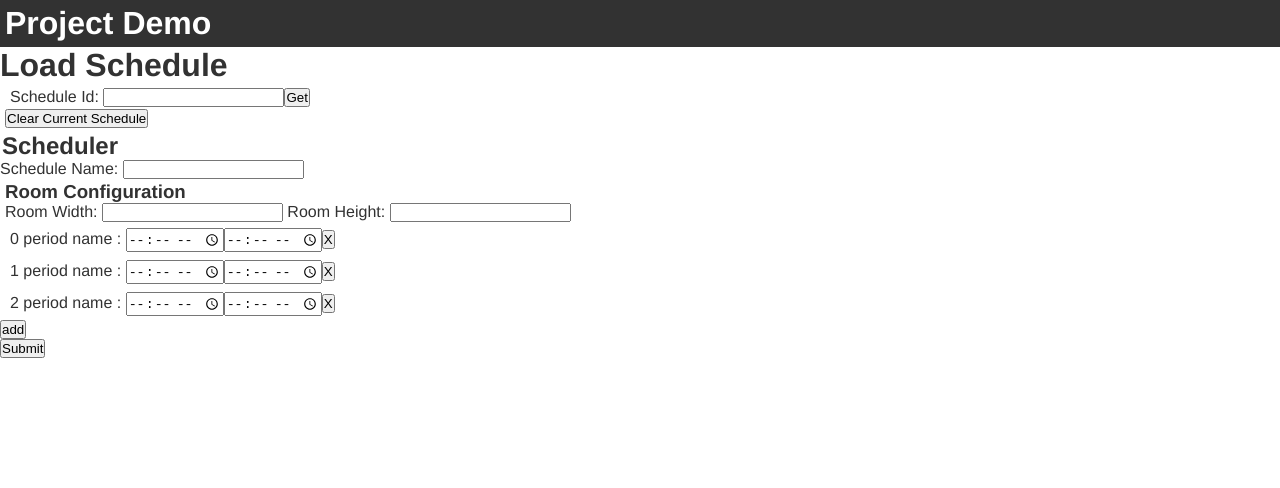
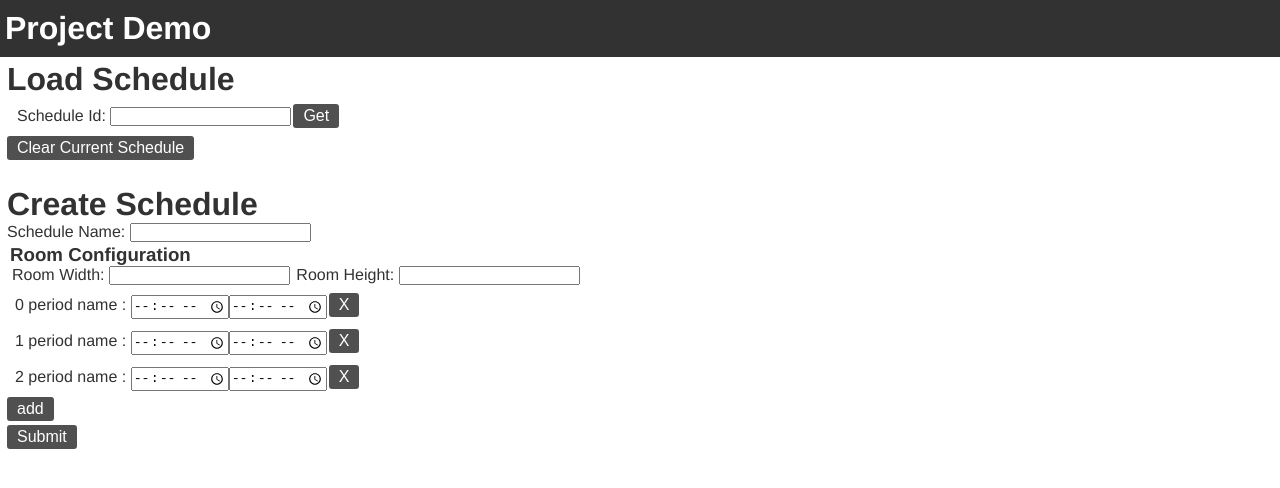
Before and after one commit to GabeFiorot/degreeProject, an Angular app: page / in a window 1280 px wide. Shown: the top 488 px of the page. Built offline with nearby package versions, Linux system fonts and the light colour scheme.

Commit message:
css stuff

```diff
--- a/src/app/schedule-builder/schedule-builder.component.css
+++ b/src/app/schedule-builder/schedule-builder.component.css
@@ -1,11 +1,51 @@
 div{
-padding-left: 5px;
-padding-right: 5px;
-padding-bottom: 2px;
-padding-top: 2px;
+    padding-left: 5px;
+    padding-right: 5px;
+    padding-bottom: 2px;
+    padding-top: 2px;
+}
+
+label{
+    margin-top: 2px;
+    margin-left: 2px;
+}
+
+form{
+    padding-left: 5px;
+    padding-right: 5px;
+    padding-bottom: 2px;
+    padding-top: 2px;
 }
 
 h2{
     margin-top: 2px;
     margin-left: 2px;
 }
+
+h1{
+    margin-top: 2px;
+    margin-left: 2px;
+}
+
+button {
+    background-color: rgb(80, 80, 80);
+    border: none;
+    color: white;
+    padding: 3px 10px;
+    text-align: center;
+    text-decoration: none;
+    display: inline-block;
+    font-size: 16px;
+    margin-left: 2px;
+    margin-right: 2px;
+    margin-top: 2px;
+    margin-bottom: 2px;
+    border-radius: 3px;
+    transition-duration: 0.1s;
+  }
+
+button:hover{
+    background-color: rgb(151, 151, 151);
+    color: white;
+    border: 5% solid rgb(80, 80, 80);
+  }
--- a/src/app/schedule-builder/schedule-builder.component.html
+++ b/src/app/schedule-builder/schedule-builder.component.html
@@ -1,5 +1,6 @@
-<h1>Load Schedule</h1>
+
 <div>
+  <h1>Load Schedule</h1>
   <form (ngSubmit)="loadNewSchedule($event)">
     <div>
       <label>
@@ -13,6 +14,7 @@
   <p>
     <button type="button" (click)="clearSchedule()">Clear Current Schedule</button>
   </p>
+  <br>
 </div>
 <!--
 <h1>Fake Create Schedule</h1>
@@ -66,7 +68,7 @@
 
 
   <form [formGroup]="scheduleForm" (ngSubmit)="onFormSubmit()" >
-    <h2>Scheduler</h2>
+    <h1>Create Schedule</h1>
     <label>
       Schedule Name:
       <input type="text" formControlName="scheduleName"  required>
--- a/src/styles.css
+++ b/src/styles.css
@@ -9,5 +9,8 @@ body{
 .TopBar{
     background-color : rgb(50, 50, 50);
     color: rgb(255, 255, 255);
-    padding: 5px;
+    padding-right: 5px;
+    padding-left: 5px;
+    padding-top: 10px;
+    padding-bottom: 10px;
 }
```
